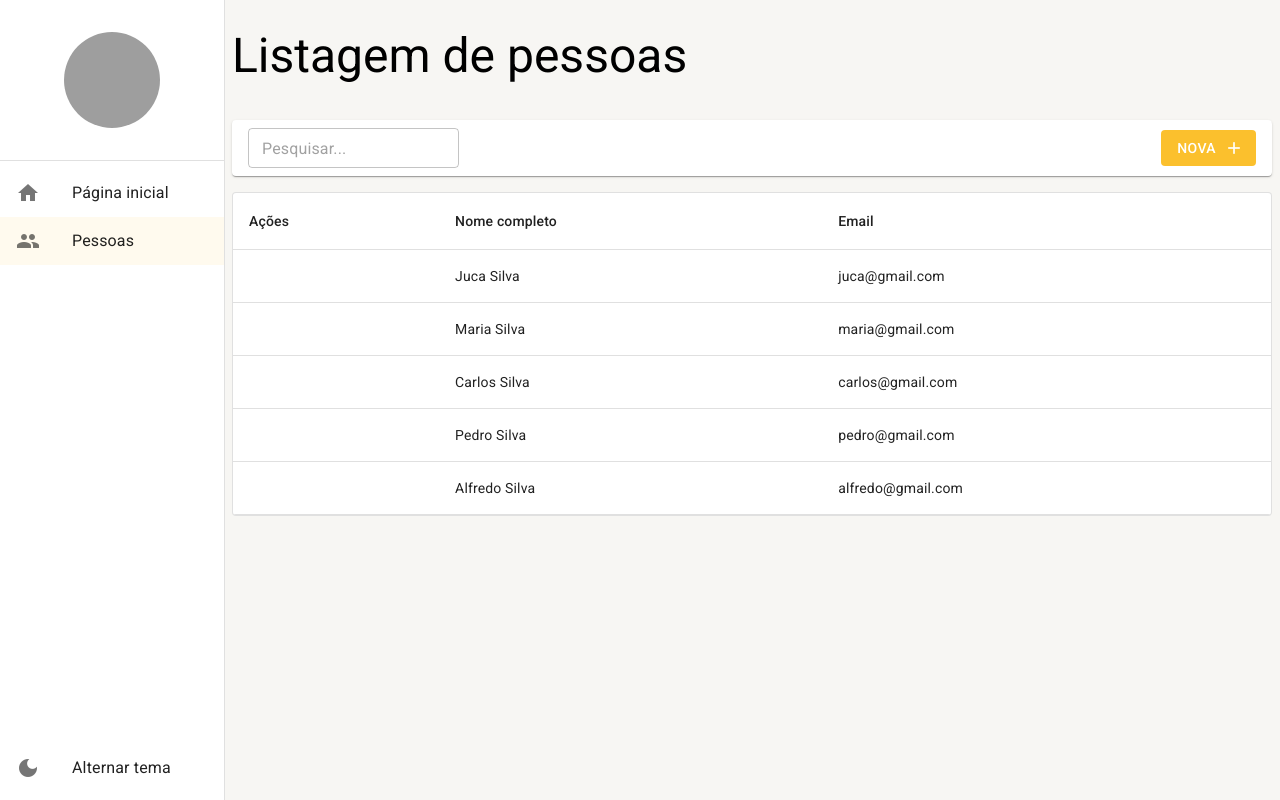
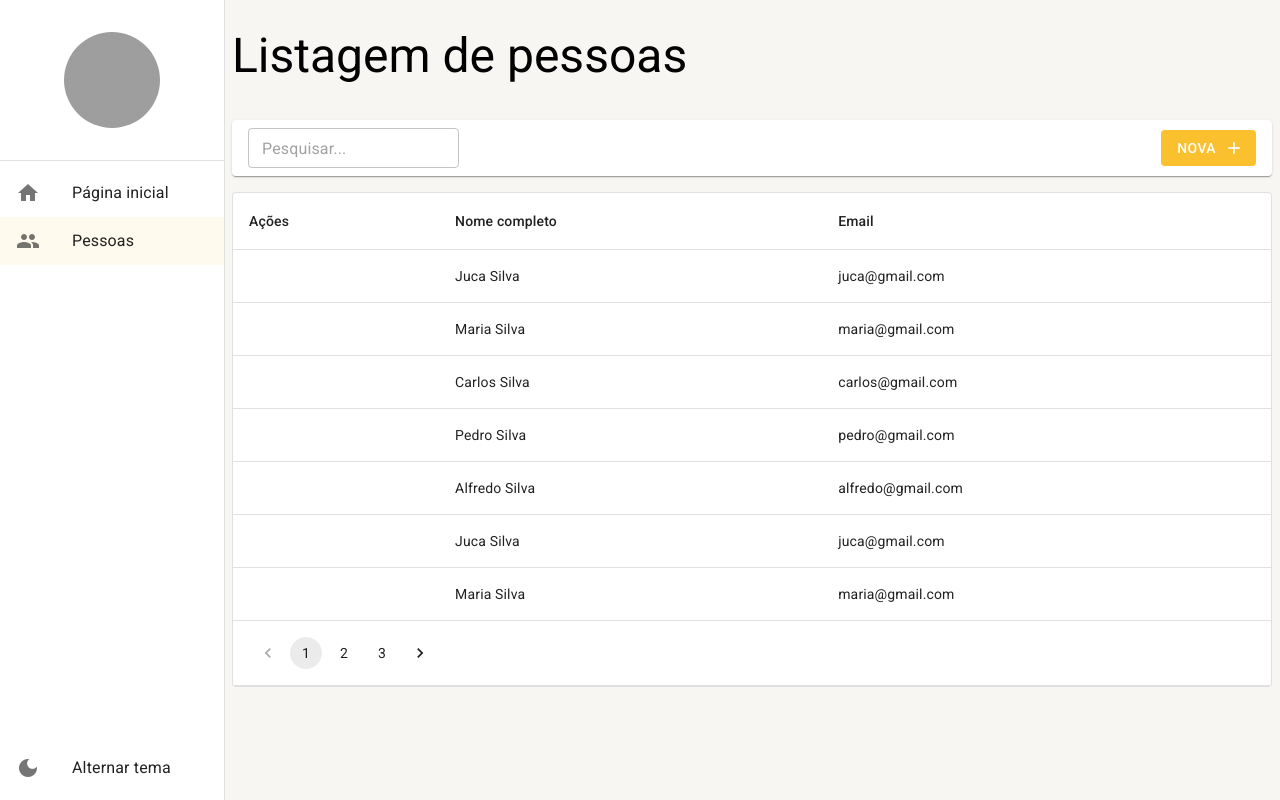
Before and after one commit to cnascimento/curso-react-mui-typescript, a React (Create React App) app: page /pessoas in a window 1280 px wide. Built offline with nearby package versions, Linux system fonts and the light colour scheme; data requests are answered from the project's data file; grey boxes are pictures that could not be loaded.

Commit message:
#29 - Adicionando paginação na listagem com React

```diff
--- a/mock/database.json
+++ b/mock/database.json
@@ -29,6 +29,66 @@
       "cidadeId": 1,
       "email": "alfredo@gmail.com",
       "nomeCompleto": "Alfredo Silva"
+    },
+    {
+      "id": 6,
+      "cidadeId": 1,
+      "email": "juca@gmail.com",
+      "nomeCompleto": "Juca Silva"
+    },
+    {
+      "id": 7,
+      "cidadeId": 1,
+      "email": "maria@gmail.com",
+      "nomeCompleto": "Maria Silva"
+    },
+    {
+      "id": 8,
+      "cidadeId": 1,
+      "email": "carlos@gmail.com",
+      "nomeCompleto": "Carlos Silva"
+    },
+    {
+      "id": 9,
+      "cidadeId": 1,
+      "email": "pedro@gmail.com",
+      "nomeCompleto": "Pedro Silva"
+    },
+    {
+      "id": 10,
+      "cidadeId": 1,
+      "email": "alfredo@gmail.com",
+      "nomeCompleto": "Alfredo Silva"
+    },
+    {
+      "id": 11,
+      "cidadeId": 1,
+      "email": "juca@gmail.com",
+      "nomeCompleto": "Juca Silva"
+    },
+    {
+      "id": 12,
+      "cidadeId": 1,
+      "email": "maria@gmail.com",
+      "nomeCompleto": "Maria Silva"
+    },
+    {
+      "id": 13,
+      "cidadeId": 1,
+      "email": "carlos@gmail.com",
+      "nomeCompleto": "Carlos Silva"
+    },
+    {
+      "id": 14,
+      "cidadeId": 1,
+      "email": "pedro@gmail.com",
+      "nomeCompleto": "Pedro Silva"
+    },
+    {
+      "id": 15,
+      "cidadeId": 1,
+      "email": "alfredo@gmail.com",
+      "nomeCompleto": "Alfredo Silva"
     }
   ]
 }
--- a/src/pages/pessoas/ListagemDePessoas.tsx
+++ b/src/pages/pessoas/ListagemDePessoas.tsx
@@ -1,4 +1,4 @@
-import { LinearProgress, Paper, Table, TableBody, TableCell, TableContainer, TableFooter, TableHead, TableRow } from '@mui/material';
+import { LinearProgress, Pagination, Paper, Table, TableBody, TableCell, TableContainer, TableFooter, TableHead, TableRow } from '@mui/material';
 import { useEffect, useMemo, useState } from 'react';
 import { useSearchParams } from 'react-router-dom';
 import { FerramentasDaListagem } from '../../shared/components';
@@ -19,11 +19,15 @@
     return searchParams.get('busca') || '';
   }, [searchParams]);
 
+  const pagina = useMemo(() => {
+    return Number(searchParams.get('pagina') || '1');
+  }, [searchParams]);
+
   useEffect(() => {
     setIsLoading(true);
 
     debounce(() => {
-      PessoasService.getAll(1, busca)
+      PessoasService.getAll(pagina, busca)
         .then((result) => {
           setIsLoading(false);
 
@@ -37,7 +41,7 @@
           }
         });
     });
-  }, [busca]);
+  }, [busca, pagina]);
 
   return (
     <LayoutBaseDePagina
@@ -47,7 +51,7 @@
           mostrarInputBusca
           textoBotaoNovo='Nova'
           textoDaBusca={busca}
-          aoMudarTextoDeBusca={texto => setSearchParams({ busca: texto }, { replace: true })}
+          aoMudarTextoDeBusca={texto => setSearchParams({ busca: texto, pagina: '1' }, { replace: true })}
         />
       }
     >
@@ -80,6 +84,17 @@
                 </TableCell>
               </TableRow>
             )}
+            {(totalCount > 0 && totalCount > Environment.LIMITE_DE_LINHAS) && (
+              <TableRow>
+                <TableCell colSpan={3}>
+                  <Pagination
+                    page={pagina}
+                    count={Math.ceil(totalCount / Environment.LIMITE_DE_LINHAS)}
+                    onChange={(_, newPage) => setSearchParams({ busca, pagina: newPage.toString() }, { replace: true })}
+                  />
+                </TableCell>
+              </TableRow>
+            )}
           </TableFooter>
         </Table>
       </TableContainer>
--- a/src/shared/environments/index.ts
+++ b/src/shared/environments/index.ts
@@ -2,7 +2,7 @@
   /**
    * Define a quantidade de linhas a ser carregada por padrão nas listagens
    */
-  LIMITE_DE_LINHAS: 10,
+  LIMITE_DE_LINHAS: 7,
   /**
    * Placeholder exibido nas inputs
    */
```
